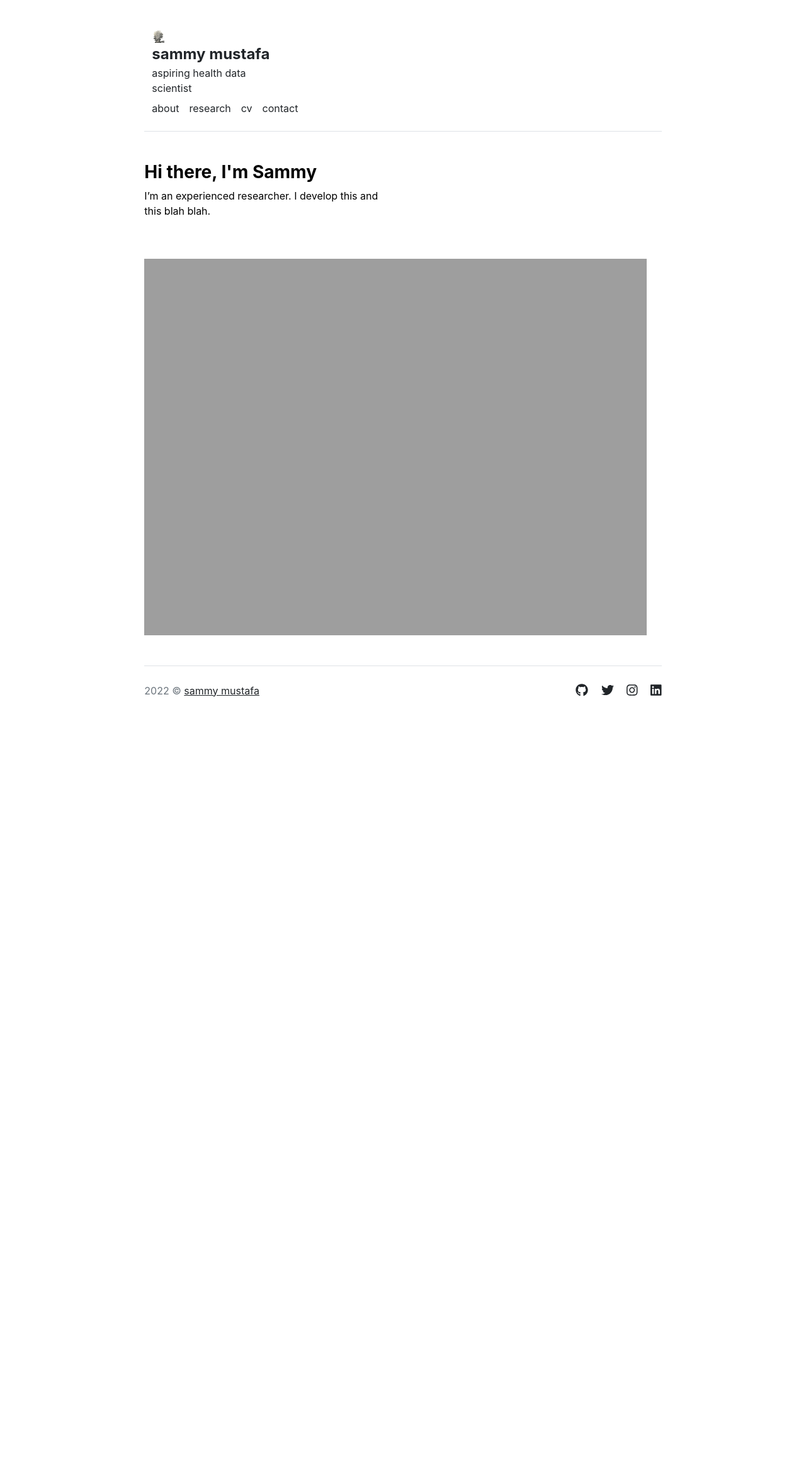
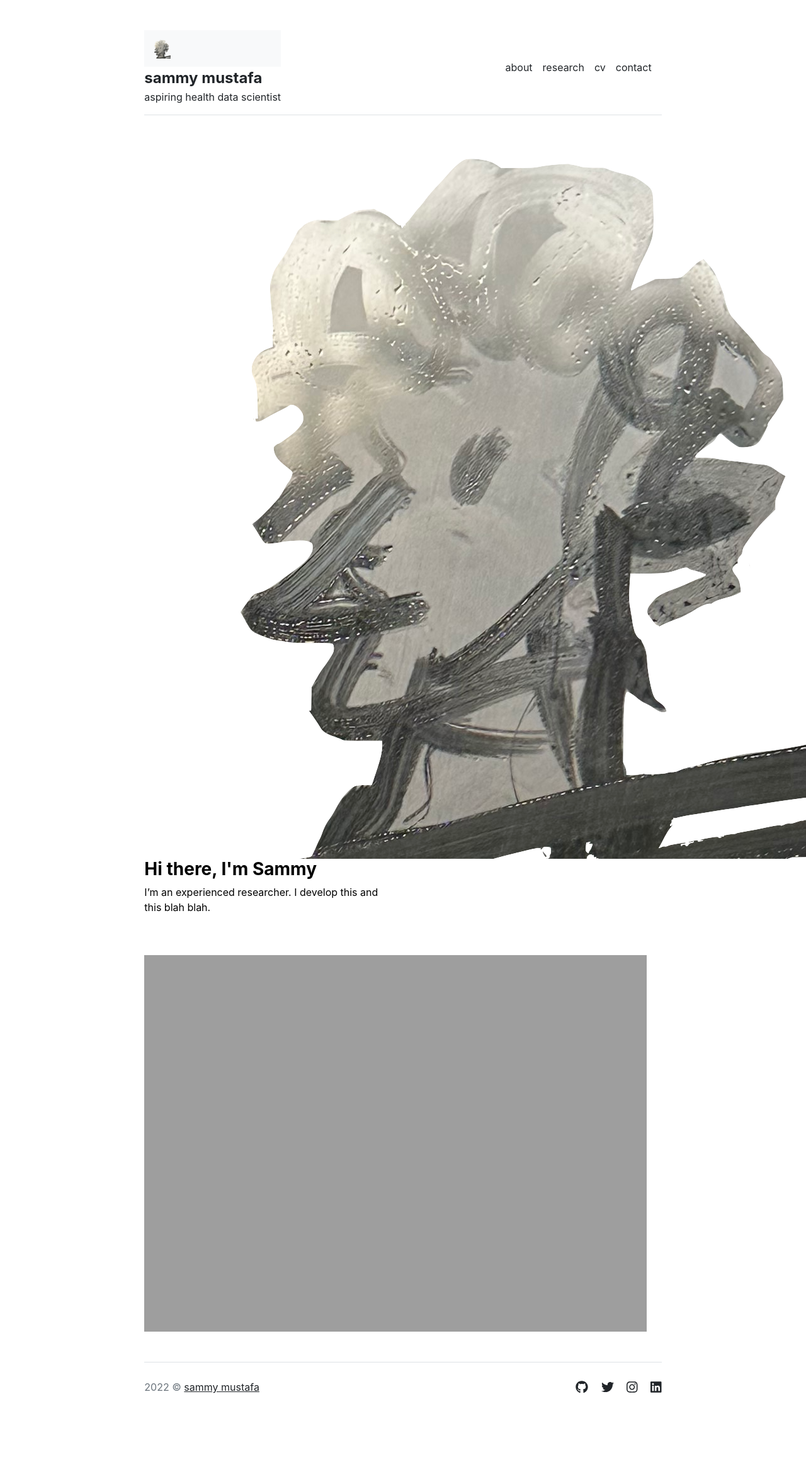
Before and after one commit to sammymustafa/sammymustafa.github.io, a Jekyll site: the page built from index.md, in a window 1280 px wide. Shown: the whole page at 63% size. Built offline with Jekyll 4.4.1, drawn with Linux system fonts in a browser that asks for light colours; before the commit the page ends 1224 px from its top, so only the background shows below that.

Commit message:
Update header.html

```diff
--- a/_includes/header.html
+++ b/_includes/header.html
@@ -1,10 +1,15 @@
 <header class="d-flex flex-column flex-md-row align-items-center pb-3 mb-5 border-bottom">
   <div>
-    <div class="container-fluid">
-      <div class="col-3">
-        <img src="assets/other_icon.png" class="d-flex img-fluid align-items-center" width="10%">
+  <nav class="navbar navbar-light bg-light">
+    <div class="container">
+        <a class="navbar-brand" href="#">
+            <img src="assets/other_icon.png"
+                 height="30"
+                 alt="MDB Logo"
+                 loading="lazy" />
+        </a>
     </div>
-      <div class="col-3">
+</nav>
     <a href="{{ site.github.url }}/" class="d-flex align-items-center text-decoration-none">
       <span class="fs-4 fw-bold">{{ site.title }}</span>
     </a>
@@ -18,3 +23,5 @@
     {% endfor %}
   </nav>
 </header>
+
+<img src="assets/other_icon.png" class="img fluid">
```
Lines whose indentation alone changed are shown as unchanged.
